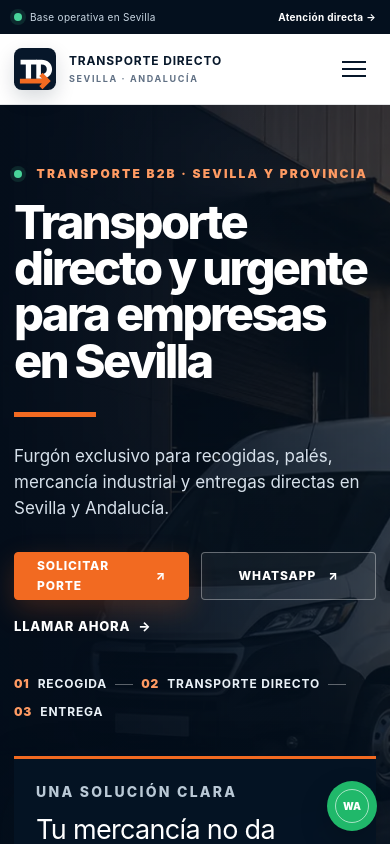
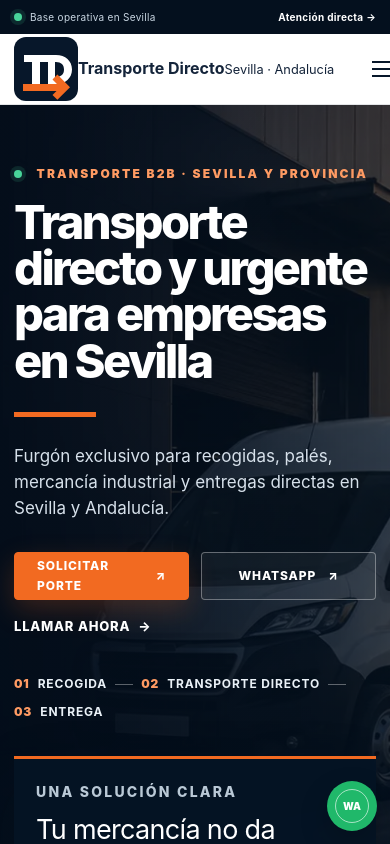
Before and after one commit to DiegoMonje/transporte, a Next.js app: page / in a window 390 px wide. Shown: the top 844 px of the page. Built offline with nearby package versions, Linux system fonts and the light colour scheme.

Commit message:
Adaptar el logotipo horizontal a cabecera y footer

```diff
--- a/app/globals.css
+++ b/app/globals.css
@@ -38,13 +38,10 @@
 
 .site-header { position: sticky; top: 0; z-index: 100; background: rgba(255,255,255,.97); border-bottom: 1px solid rgba(7,23,42,.11); backdrop-filter: blur(14px); }
 .header-inner { min-height: 80px; display: flex; align-items: center; gap: 28px; }
-.brand { display: inline-flex; align-items: center; gap: 13px; flex: 0 0 auto; }
-.brand-logo-frame { width: 48px; height: 48px; flex: 0 0 auto; display: block; border-radius: 9px; box-shadow: 0 8px 20px rgba(7,23,42,.16); transition: transform .2s ease, box-shadow .2s ease; }
-.brand-logo-image { display: block; width: 100%; height: 100%; }
-.brand:hover .brand-logo-frame { transform: translateY(-2px); box-shadow: 0 12px 26px rgba(7,23,42,.21); }
-.brand-copy { display: flex; flex-direction: column; line-height: 1.05; }
-.brand-copy strong { text-transform: uppercase; font-size: 14px; letter-spacing: .07em; color: var(--ink); }
-.brand-copy small { margin-top: 6px; text-transform: uppercase; font-size: 9px; letter-spacing: .18em; color: var(--muted); font-weight: 700; }
+.brand { display: inline-flex; align-items: center; flex: 0 0 auto; }
+.brand-wordmark-logo { width: 260px; display: block; transition: transform .2s ease; }
+.brand-wordmark-image { display: block; width: 100%; height: auto; }
+.brand:hover .brand-wordmark-logo { transform: translateX(2px); }
 .main-nav { display: flex; align-items: center; justify-content: center; gap: 4px; margin-left: auto; }
 .main-nav a { padding: 12px 10px; color: #3e4d60; font-size: 13px; font-weight: 700; white-space: nowrap; border-bottom: 2px solid transparent; }
 .main-nav a:hover, .main-nav a.active { color: var(--ink); border-color: var(--orange); }
@@ -251,9 +248,7 @@
 
 .site-footer { padding: 75px 0 25px; background: #04101e; color: #9fb0bf; }
 .footer-grid { display: grid; grid-template-columns: 1.5fr repeat(3, 1fr); gap: 65px; }
-.brand-light .brand-logo-frame { box-shadow: 0 0 0 1px rgba(255,255,255,.18), 0 12px 28px rgba(0,0,0,.28); }
-.brand-light .brand-copy strong { color: white; }
-.brand-light .brand-copy small { color: #8397a8; }
+.brand-light .brand-wordmark-logo { width: 280px; }
 .footer-intro p { max-width: 380px; margin-top: 24px; }
 .footer-status { margin-top: 25px; color: #b9c7d2; font-size: 11px; }
 .footer-status .status-dot { margin-right: 8px; }
@@ -293,7 +288,7 @@
 @media (max-width: 560px) {
   .container { width: calc(100% - 28px); }
   .utility-inner { min-height: 34px; }.utility-inner > span:first-child { font-size: 10px; }.utility-inner a { font-size: 10px; }
-  .brand-copy strong { font-size: 12px; }.brand-logo-frame { width: 42px; height: 42px; }
+  .brand-wordmark-logo { width: 210px; }
   .hero { min-height: 790px; }.hero-content { padding-top: 62px; }.hero h1 { font-size: 47px; }.hero-lead { font-size: 17px; }.contact-actions { align-items: stretch; }.contact-actions .button { flex: 1 1 45%; }.contact-actions .text-link { width: 100%; margin-top: 4px; }
   .hero-proof { gap: 8px; flex-wrap: wrap; }.hero-proof i { width: 18px; }.hero-panel { padding: 22px; }
   .signal-grid { grid-template-columns: 1fr; }.signal-grid span { min-height: 48px; padding-inline: 10px; }
```
